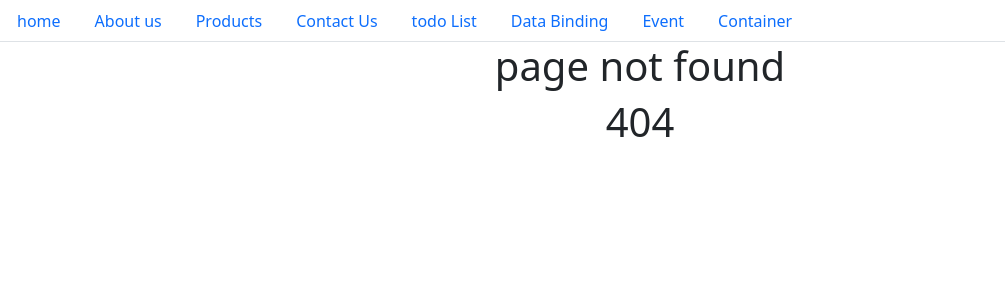
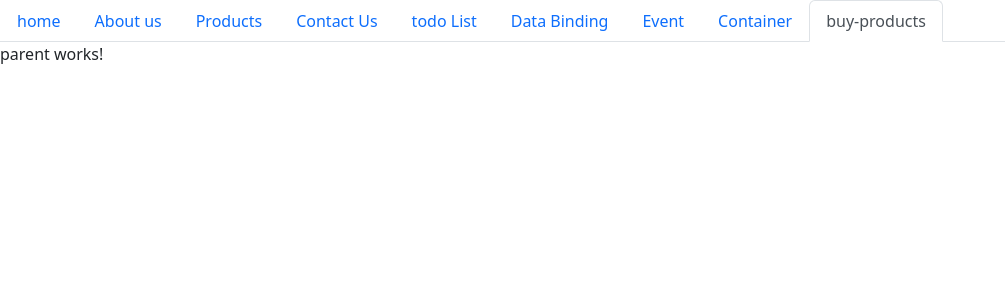
Before and after one commit to nirajsakhare0033/Angular-UxTrends, an Angular app: page /buy-products in a window 1280 px wide. Before the commit this address had no page. Shown: the top 300 px of the page, without its empty margins (0-1005 px from the left). Built offline with nearby package versions, Linux system fonts and the light colour scheme.

Commit message:
parent component created and link is buy product

```diff
--- a/src/app/app.component.html
+++ b/src/app/app.component.html
@@ -30,6 +30,9 @@
         <a class="nav-link" routerLinkActive="active" routerLink="/container">Container</a>
       </li>
       <li class="nav-item">
+        <a class="nav-link" routerLinkActive="active" routerLink="/buy-products">buy-products</a>
+      </li>
+      <li class="nav-item">
         <a class="nav-link" routerLinkActive="active" routerLink="/pagenotfound"></a>
       </li>
     </ul>
--- a/src/app/app.module.ts
+++ b/src/app/app.module.ts
@@ -16,6 +16,7 @@ import { ContactComponent } from './contact/contact.component';
 import { RouterModule, Routes } from '@angular/router';
 import { PagenotfoundComponent } from './pagenotfound/pagenotfound.component';
 import { CartoonComponent } from './product/cartoon/cartoon.component';
+import { ParentComponent } from './parent/parent.component';
 //routing
 const appRoutes: Routes = [
   { path: '', redirectTo: 'ngfor', pathMatch: 'full' },
@@ -33,6 +34,7 @@ const appRoutes: Routes = [
   { path: 'binding', component: BindingComponent },
   { path: 'event', component: EventComponent },
   { path: 'container', component: MycontainerComponent },
+  {path:'buy-products', component:ParentComponent},
   { path: '**', component: PagenotfoundComponent },
 ];
 //routing
@@ -51,6 +53,7 @@ const appRoutes: Routes = [
     ContactComponent,
     PagenotfoundComponent,
     CartoonComponent,
+    ParentComponent,
   ],
   //router
   imports: [
--- /dev/null
+++ b/src/app/parent/parent.component.html
@@ -0,0 +1 @@
+<p>parent works!</p>
```
Also changed, not shown: src/app/parent/parent.component.ts (added, +10 -0 lines), src/app/parent/parent.component.css (added), 1 other file (tests, documents, lock files or other folders).
